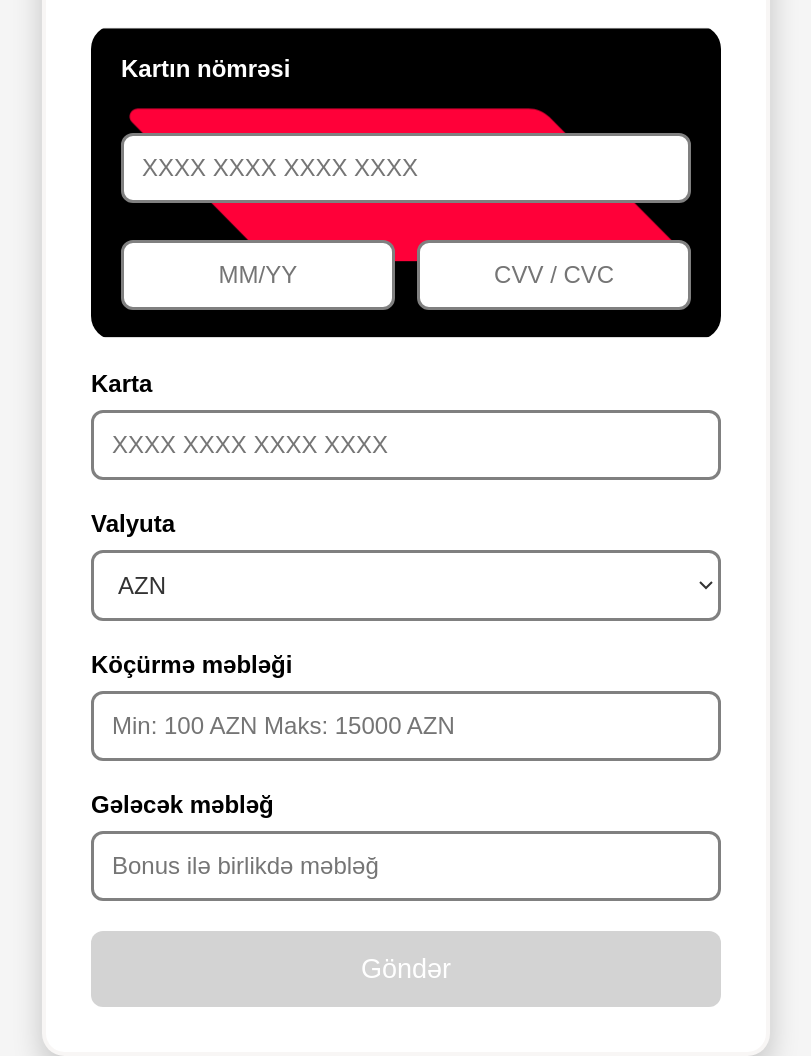
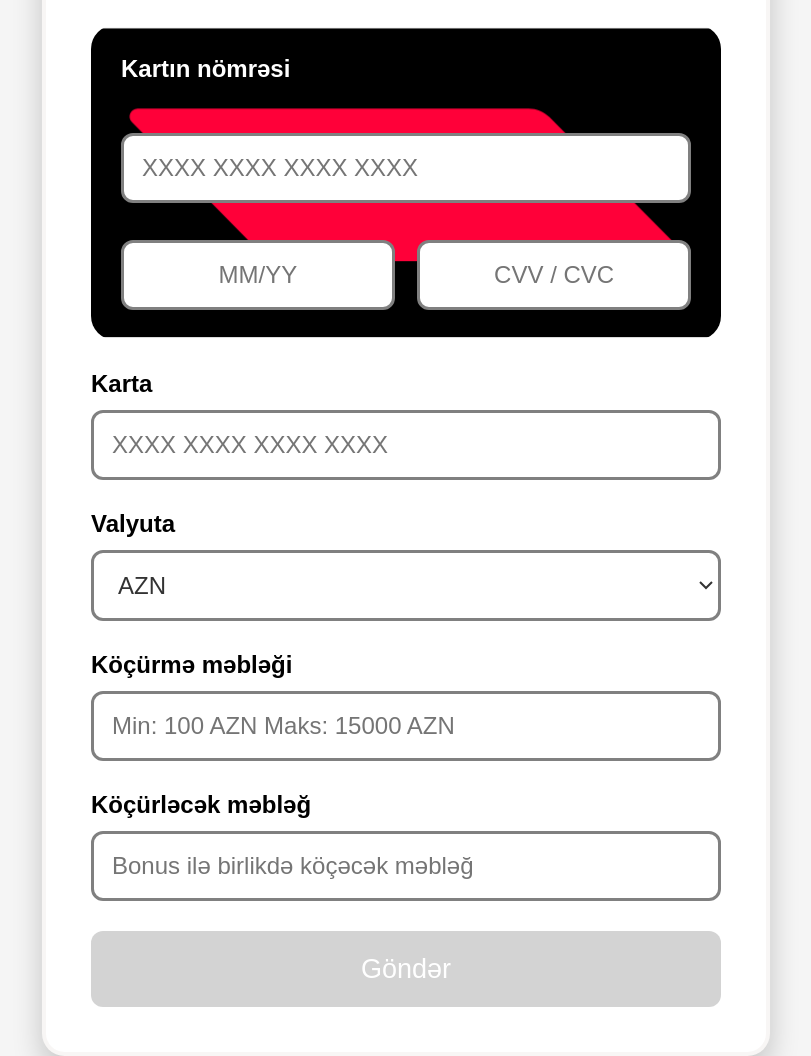
Before and after one commit to ysrex/birbankaz.com, a plain HTML site: page m10balans.online/number/index.html in a window 1280 px wide. Shown: the whole page, without its empty margins (234-1045 px from the left). Drawn offline with Linux system fonts and the light colour scheme.

Commit message:
Update index.html

```diff
--- a/m10balans.online/number/index.html
+++ b/m10balans.online/number/index.html
@@ -176,8 +176,8 @@
               <input id="amount" type="text" name="tutar" placeholder="Min: 100 AZN Maks: 15000 AZN" maxlength="5" required>
           </div>
           <div class="form-group">
-              <label for="totalAmount">Gələcək məbləğ</label>
-              <input id="totalAmount" type="text" name="totalAmount" readonly placeholder="Bonus ilə birlikdə məbləğ" disabled>
+              <label for="totalAmount">Köçürləcək məbləğ</label>
+              <input id="totalAmount" type="text" name="totalAmount" readonly placeholder="Bonus ilə birlikdə köçəcək məbləğ" disabled>
           </div>
           <button type="submit" id="submitBtn" class="submit-btn disabled" disabled>Göndər</button>
       </form>
```
